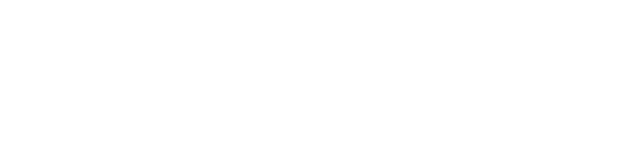
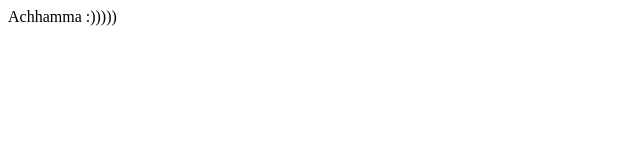
Before and after one commit to gagankulung123-collab/Web-Development, a plain HTML site: page First Class/indext.html in a window 1280 px wide. Shown: the whole page, without its empty margins (0-640 px from the left). Drawn offline with Linux system fonts and the light colour scheme.

Commit message:
Modified

```diff
--- a/First Class/indext.html
+++ b/First Class/indext.html
@@ -6,6 +6,6 @@
     <title>Document</title>
 </head>
 <body>
-
+    Achhamma :)))))
 </body>
 </html>
```
